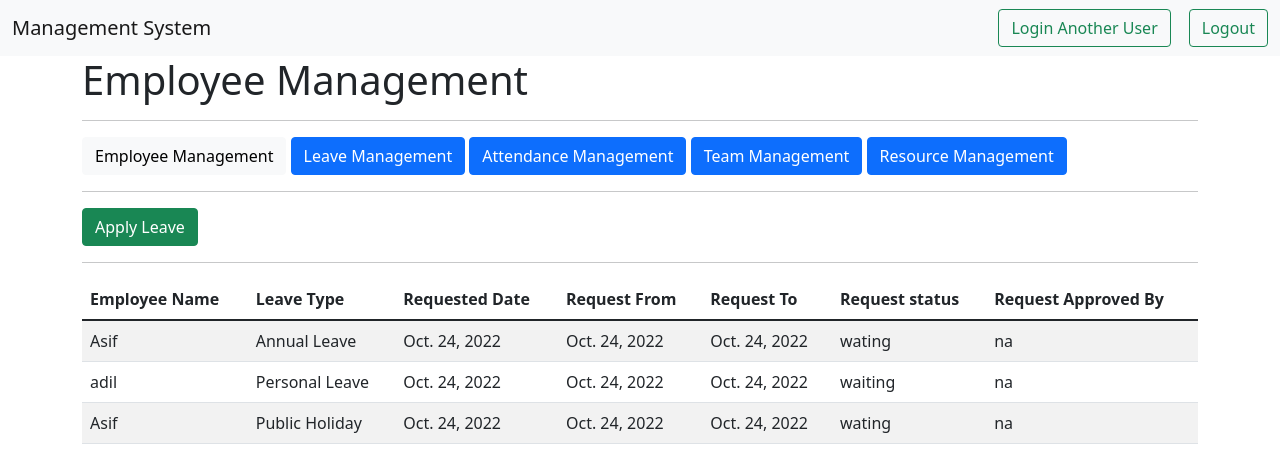
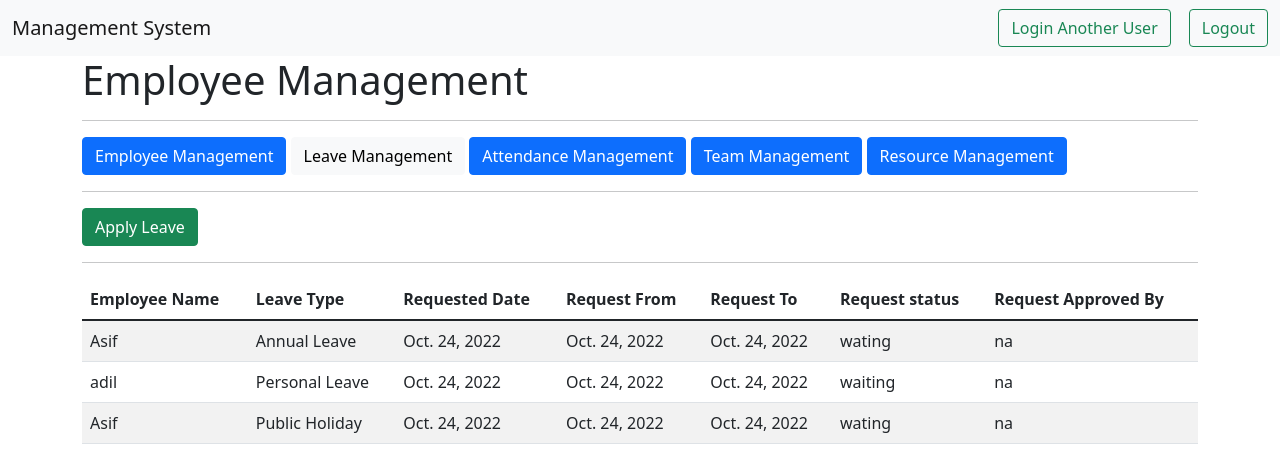
Before and after one commit to Adilali95559/Management, a Django app: page /LeaveManagement in a window 1280 px wide. Shown: the top 476 px of the page. Run offline with Django 4.2, Linux system fonts and the light colour scheme; data comes from the database, SQL or seed files in the repository; both versions use the stored data as it was after the commit.

Commit message:
5 commit

```diff
--- a/template/LeaveManagement.html
+++ b/template/LeaveManagement.html
@@ -6,8 +6,8 @@
 <div class="container">
   <h1>Employee Management</h1>
   <hr>
-  <a class="btn btn-light" href="/EmployeeManagement" role="button">Employee Management</a>
-   <a class="btn btn-primary" href="/LeaveManagement" role="button">Leave Management</a>
+  <a class="btn btn-primary" href="/EmployeeManagement" role="button">Employee Management</a>
+   <a class="btn btn-light" href="/LeaveManagement" role="button">Leave Management</a>
    <a class="btn btn-primary" href="/AttendanceManagement" role="button">Attendance Management</a>
    <a class="btn btn-primary" href="/TeamManagement" role="button">Team Management</a>
    <a class="btn btn-primary" href="/ResourceManagement" role="button">Resource Management</a>
```
Also changed, not shown: db.sqlite3.
